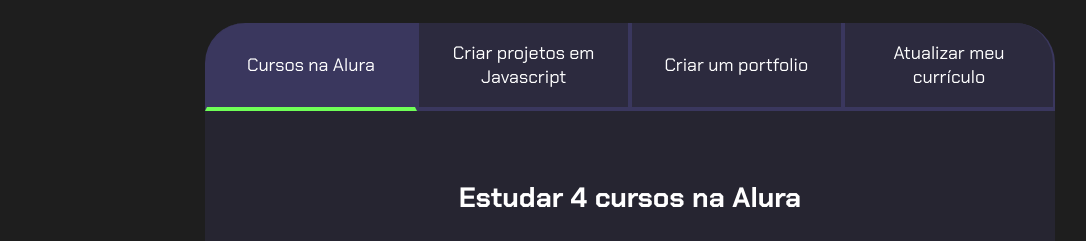
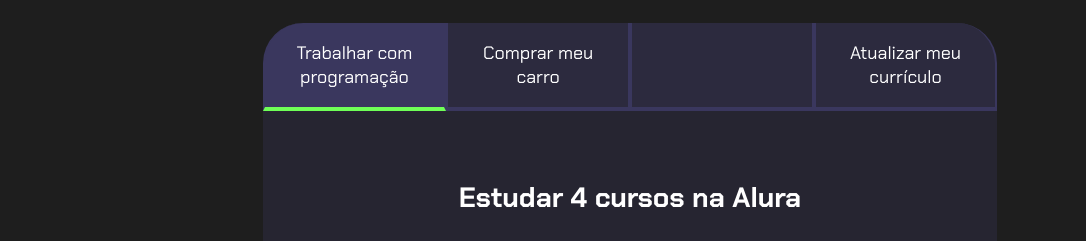
Before and after one commit to joaovitormr/projeto1trimestre, a plain HTML site: page index.html in a window 1280 px wide. Shown: the part 80-321 px from the top of the page, without its empty margins (10-1096 px from the left). Drawn offline with Linux system fonts and the light colour scheme.

Commit message:
continuar

```diff
--- a/index.html
+++ b/index.html
@@ -13,9 +13,9 @@
         <h2 class="titulo-principal">Meus Objetivos do ano<span>_</span></h2>
         <div class="conteudo">
             <div class="botoes">
-                <button class="botao ativo">Cursos na Alura</button>
-                <button class="botao">Criar projetos em Javascript</button>
-                <button class="botao">Criar um portfolio</button>
+                <button class="botao ativo">Trabalhar com programação</button>
+                <button class="botao">Comprar meu carro</button>
+                <button class="botao"></button>
                 <button class="botao">Atualizar meu currículo</button>
             </div>
             <div class="abas-textos">
```
